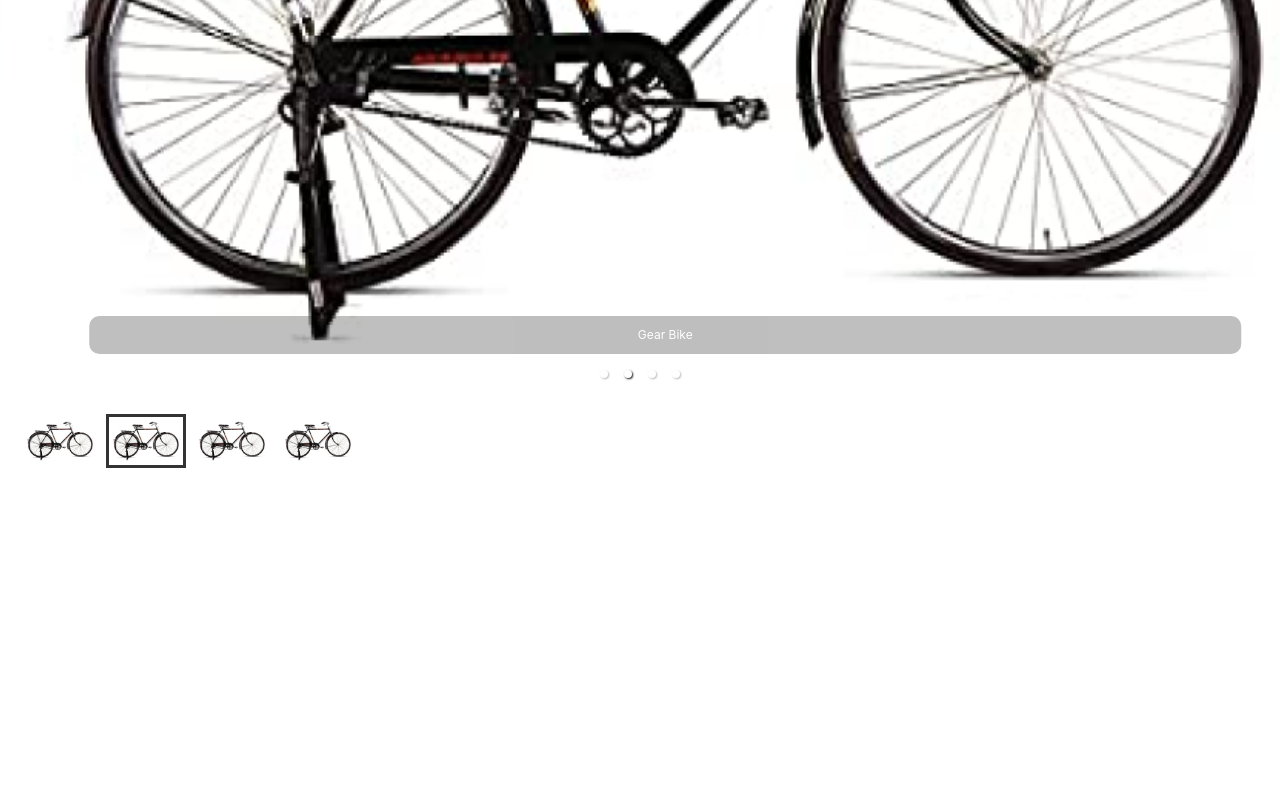
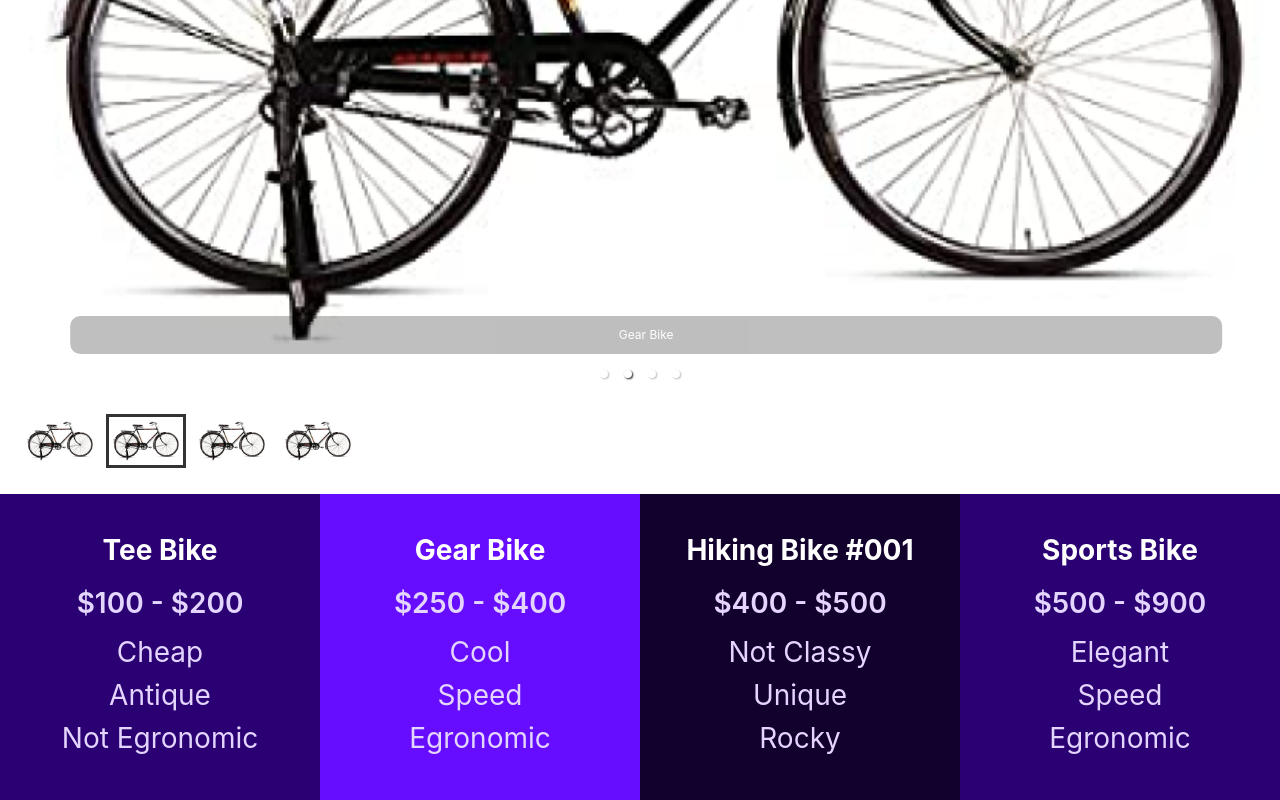
Before and after one commit to George-Olufemi/cycle-band, a React (Create React App) app: page / in a window 1280 px wide. Shown: the part 1150-1950 px from the top of the page. Before the commit the page ends 1644 px from the top, so only its background shows below. Built offline with nearby package versions, Linux system fonts and the light colour scheme; the HTML template or start-up script is replaced by a standard one.

Commit message:
Finished Description Section

```diff
--- a/src/App.js
+++ b/src/App.js
@@ -1,4 +1,5 @@
 import React from 'react';
+import Bicycle from './components/Bicycle';
 //import Heroi from './components/Heroi';
 import Heroii from './components/Heroii';
 import Slider from './components/Slider';
@@ -9,6 +10,40 @@ function App() {
       {/* <Heroi /> */}
       <Heroii />
       <Slider />
+      <div className="md:flex">
+        <Bicycle
+          bg="bg-[#2A0072]"
+          title="Tee Bike"
+          price="$100 - $200"
+          spec1="Cheap"
+          spec2="Antique"
+          spec3="Not Egronomic"
+        />
+        <Bicycle
+          bg="bg-[#670DFF]"
+          title="Gear Bike"
+          price="$250 - $400"
+          spec1="Cool"
+          spec2="Speed"
+          spec3="Egronomic"
+        />
+        <Bicycle
+          bg="bg-[#11012C]"
+          title="Hiking Bike #001"
+          price="$400 - $500"
+          spec1="Not Classy"
+          spec2="Unique"
+          spec3="Rocky"
+        />
+        <Bicycle
+          bg="bg-[#2A0072]"
+          title="Sports Bike"
+          price="$500 - $900"
+          spec1="Elegant"
+          spec2="Speed"
+          spec3="Egronomic"
+        />
+      </div>
     </>
   );
 }
--- a/src/components/Bicycle.jsx
+++ b/src/components/Bicycle.jsx
@@ -1,5 +1,15 @@
 import React from "react";
 
-export default function Bicycle() {
-  return <div>Bicycle</div>;
+export default function Bicycle(props) {
+  return(
+    <>
+      <div className={`h-[306px] md:w-[362px] ${props.bg} text-center p-10 text-white`}>
+        <h1 className="font-[700] text-[28px] leading-[33px] mb-[20px]">{ props.title  }</h1>
+        <p className="font-[600] text-[28px] leading-[33px] text-[#E4D5FF] mb-[16px]">{ props.price  }</p>
+        <p className="font-[400] text-[28px] leading-[33px] text-[#E4D5FF] mb-[10px]">{ props.spec1}</p>
+        <p className="font-[400] text-[28px] leading-[33px] text-[#E4D5FF] mb-[10px]">{ props.spec2  }</p>
+        <p className="font-[400] text-[28px] leading-[33px] text-[#E4D5FF] mb-[10px]">{ props.spec3  }</p>
+      </div>
+    </>
+  );
 }
```
